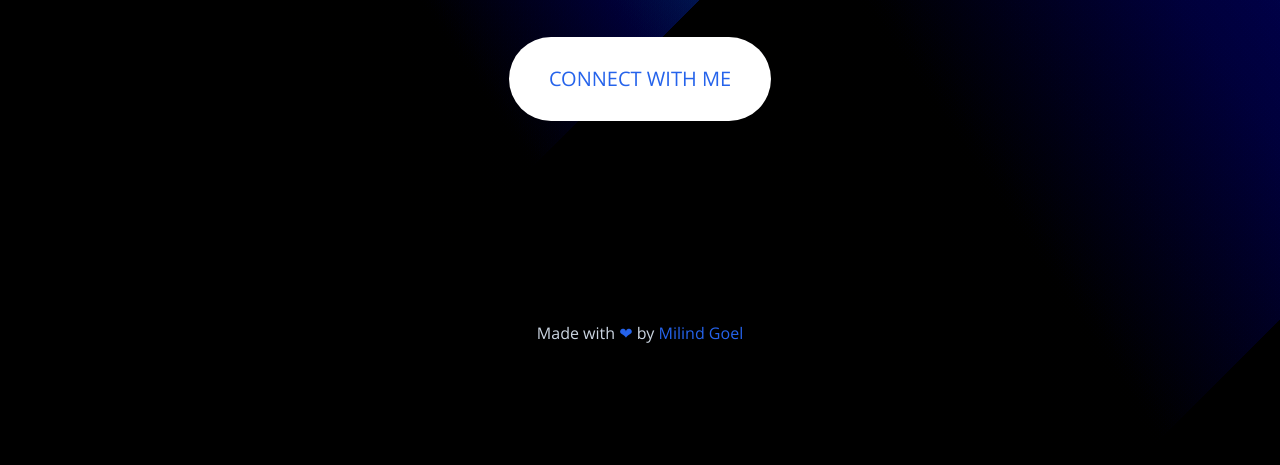
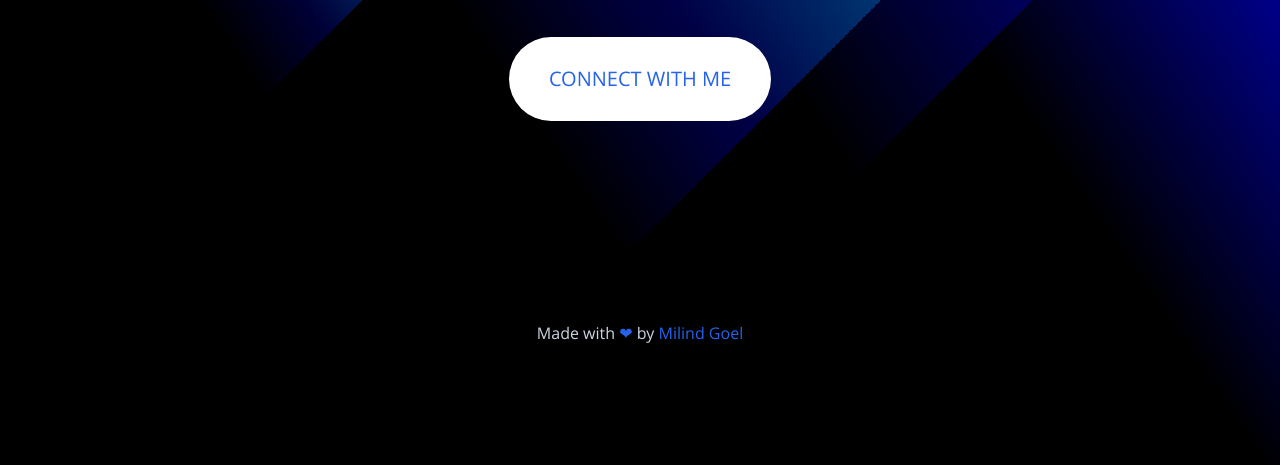
Before and after one commit to milindgoel15/portfolio-v2, a plain HTML site: page index.html in a window 1280 px wide. Shown: the part 415-880 px from the top of the page. Drawn offline with nearby package versions, Linux system fonts and the light colour scheme.

Commit message:
switch to css bg instead of png

```diff
--- a/index.html
+++ b/index.html
@@ -8,7 +8,6 @@
     <title>Milind Goel</title>
     <link rel="stylesheet" href="styles/main.css">
     <script src="https://cdn.tailwindcss.com"></script>
-    <link rel="stylesheet" href="./Assets/pretty-heroic@1920x1080px.png">
 
     <!-- favicons -->
     <link rel="apple-touch-icon" sizes="57x57" href="/apple-icon-57x57.png">
--- a/main.scss
+++ b/main.scss
@@ -3,6 +3,10 @@
     font-style: normal;
     font-weight: 400;
     src: local('Open Sans'), local('OpenSans'), url(https://fonts.gstatic.com/s/productsans/v5/HYvgU2fE2nRJvZ5JFAumwegdm0LZdjqr5-oayXSOefg.woff2) format('woff2');
+}
+
+:root {
+    --background-color: radial-gradient(100% 225% at 100% 0%, #FF0000 0%, #000000 100%), linear-gradient(236deg, #00C2FF 0%, #000000 100%), linear-gradient(135deg, #CDFFEB 0%, #CDFFEB 36%, #009F9D 36%, #009F9D 60%, #07456F 60%, #07456F 67%, #0F0A3C 67%, #0F0A3C 100%);
 }
 
 // ========== INDEX PAGE ================
@@ -33,7 +37,7 @@
     background-clip: content-box;
 
     &:hover {
-        background: #0e73e6c5;
+        background: #1361b9;
         border-radius: 8px;
         border: 4px solid transparent;
         background-clip: content-box;
@@ -43,7 +47,7 @@
 // ====== FIREFOX SCROLLBAR ======
 html {
     scrollbar-width: thin;
-    scrollbar-color: #0e73e6 #00000000;
+    scrollbar-color: #0e73e6 #2f2e41;
 }
 // ====== FIREFOX SCROLLBAR ======
 
@@ -59,7 +63,8 @@ body {
     font-family: Product Sans;
     scroll-behavior: smooth;
     overflow-y: hidden;
-    background: url("/Assets/pretty-heroic@1920x1080px.png") 0;
+    background: var(--background-color);
+    background-blend-mode: overlay, hard-light, normal;
     background-repeat: repeat;
 }
 
```
Also changed, not shown: contact.html (+0 -1 lines), resume.html (+0 -1 lines), skills.html (+0 -1 lines), works.html (+0 -1 lines), Assets/pretty-heroic@1920x1080px.png (deleted), Assets/pretty-heroic@1920x1080px.svg (deleted), styles/main.css, 1 other file.
